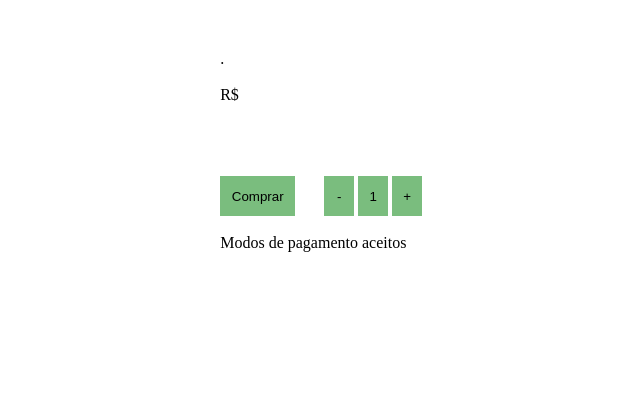
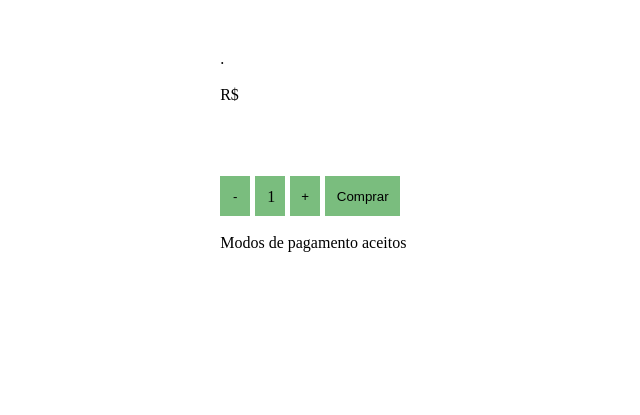
Before and after one commit to BrayanBertan/idrug, a PHP site: page /produto.php?id=1 in a window 1280 px wide. Shown: the part 180-595 px from the top of the page, without its empty margins (230-870 px from the left). Run offline with PHP 8.4, Linux system fonts and the light colour scheme; data that the repository does not hold is empty.

Commit message:
correções

```diff
--- a/gerenciamento/log/listar_log.php
+++ b/gerenciamento/log/listar_log.php
@@ -20,7 +20,6 @@
         <meta charset="UTF-8">
         <meta name="viewport" content="width=device-width, initial-scale=1.0">
         <link rel="stylesheet" href="log.css">
-        <link rel="stylesheet" href="../menu/menu.css">
         <title>logs</title>
     </head>
     <body>
--- a/gerenciamento/permissoes/listar_permissoes.php
+++ b/gerenciamento/permissoes/listar_permissoes.php
@@ -40,7 +40,6 @@
         <meta charset="UTF-8">
         <meta name="viewport" content="width=device-width, initial-scale=1.0">
         <link rel="stylesheet" href="permissoes.css">
-        <link rel="stylesheet" href="../menu/menu.css">
         <title>Solicitações de Acesso</title>
     </head>
     <body>
--- a/gerenciamento/produtos/listar_produtos.php
+++ b/gerenciamento/produtos/listar_produtos.php
@@ -25,7 +25,6 @@
         <meta charset="UTF-8">
         <meta name="viewport" content="width=device-width, initial-scale=1.0">
         <link rel="stylesheet" href="produtos.css">
-        <link rel="stylesheet" href="../menu/menu.css">
         <title>Produtos</title>
     </head>
     <body>
--- a/site/produto/produto.css
+++ b/site/produto/produto.css
@@ -50,11 +50,16 @@
 
 
 .conteudo .principal .infos .quantidade{
+    float: left;
     width: 30px;
     height: 40px;
     background-color: #7ABD7E;
-    margin-right: 0;
+    margin-right: 5px;
     border: none;
+}
+
+.conteudo .principal .infos .quantidade p{
+    margin: 12px;
 }
 
 .conteudo .principal .infos .quantidade :last-child{
--- a/site/produto/produto.php
+++ b/site/produto/produto.php
@@ -64,7 +64,7 @@
                     <br> <br>
                         <a href="../produto/produto.php"><button>Comprar</button></a>
                         <button class="quantidade">-</button>
-                        <button class="quantidade">1</button>
+                        <div class="quantidade"><p>1</p></div>
                         <button class="quantidade">+</button> <br> <br>
                         <div class="modo-pagamento-aceito">
                             <p>Modos de pagamento aceitos</p>
```
